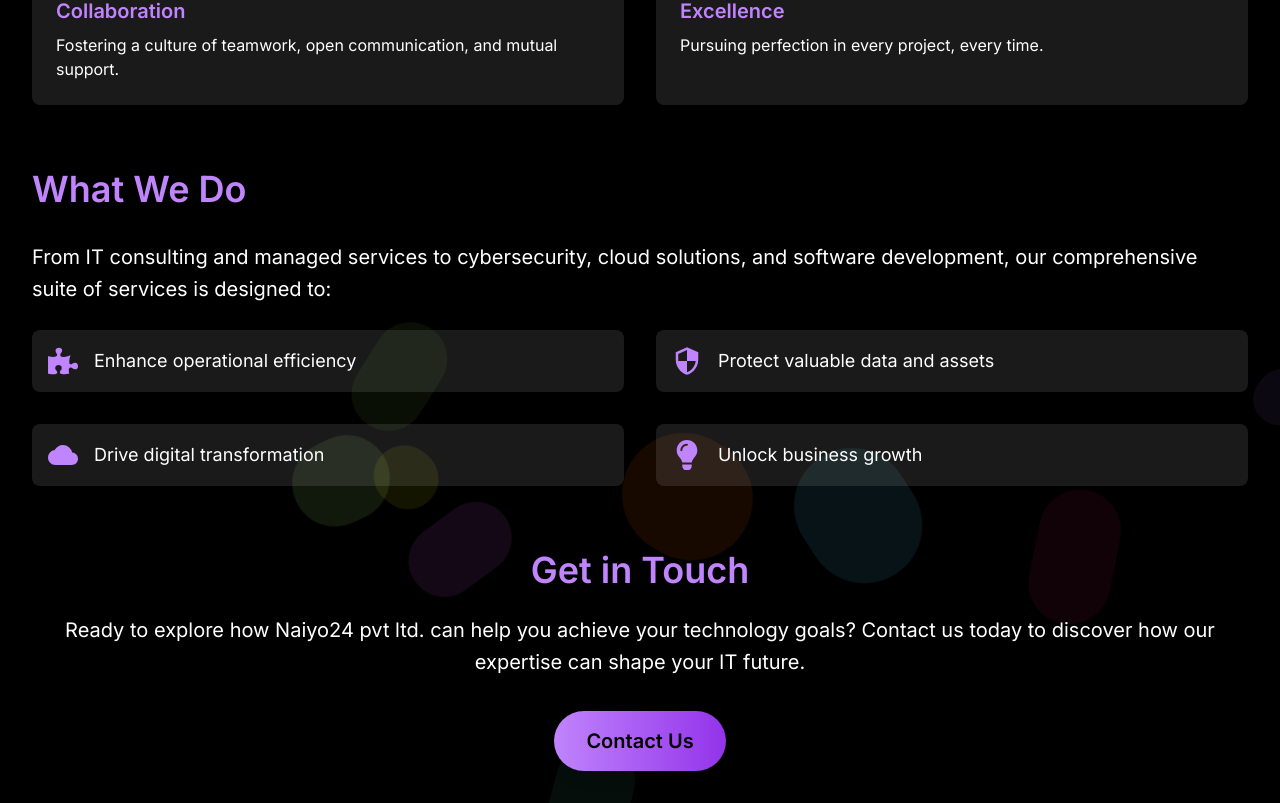
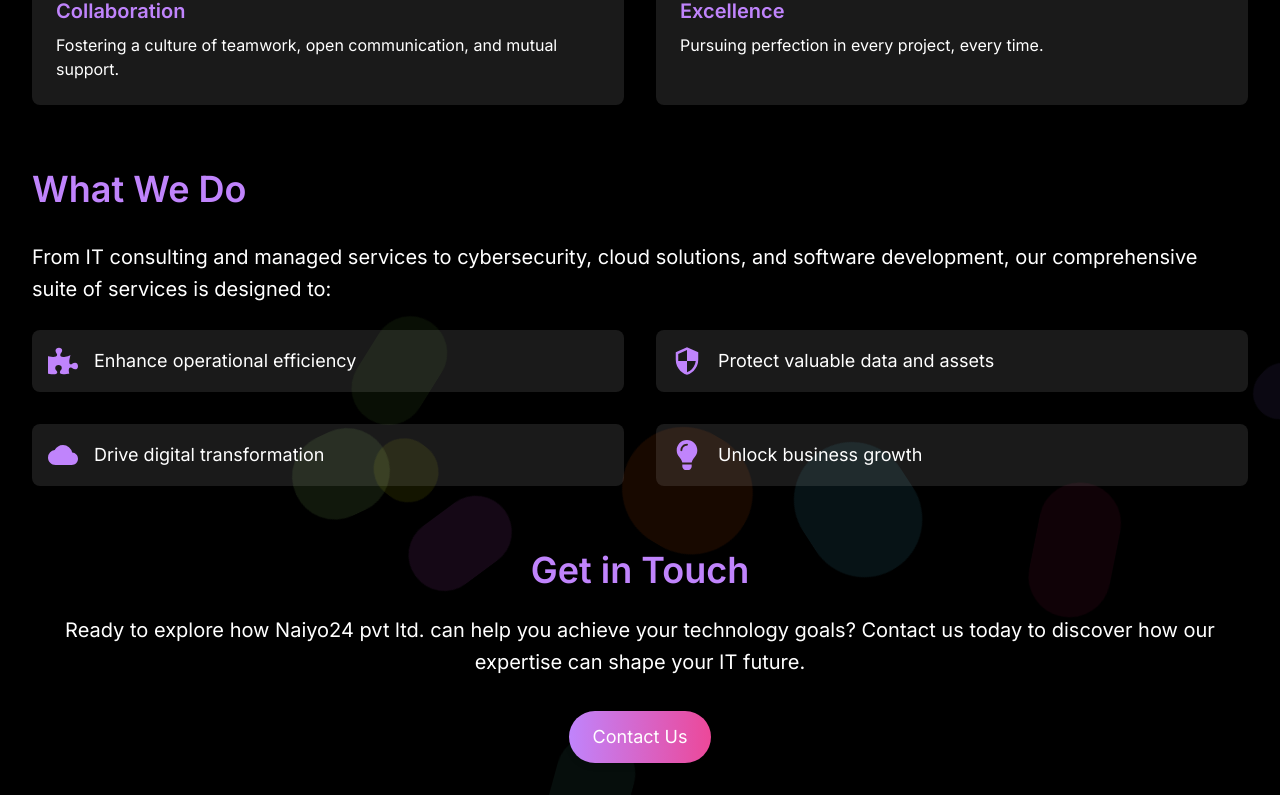
Before and after one commit to Pratap-Karmakar/somethingnew, a Next.js app: page /about in a window 1280 px wide. Shown: the part 927-1730 px from the top of the page. Built offline with nearby package versions, Linux system fonts and the light colour scheme.

Commit message:
some changes

```diff
--- a/src/app/about/page.tsx
+++ b/src/app/about/page.tsx
@@ -1,5 +1,3 @@
-"use client"
-
 import { motion, useScroll, useTransform } from "framer-motion"
 import { FaLightbulb, FaHandshake, FaPuzzlePiece, FaTrophy } from "react-icons/fa"
 import { MdSecurity, MdCloud } from "react-icons/md"
@@ -7,14 +5,15 @@
 import { useRef, FC } from "react"
 import Link from 'next/link'
 
+// Extend ValueProps to accept additional props for icons
 interface ValueProps {
-  icon: FC;
+  icon: FC<{ className?: string }>; // Add className as optional prop
   title: string;
   text: string;
 }
 
 interface ServiceProps {
-  icon: FC;
+  icon: FC<{ className?: string }>; // Add className as optional prop
   text: string;
 }
 
@@ -132,7 +131,7 @@
                 transition={{ delay: index * 0.2 }}
                 whileHover={{ scale: 1.05 }}
               >
-                <item.icon className="text-purple-400 text-4xl mb-4" />
+                <item.icon className="text-purple-400 text-4xl mb-4" /> {/* Ensure icon accepts className */}
                 <h3 className="text-xl font-semibold mb-2 text-purple-400">{item.title}</h3>
                 <p className="text-white">{item.text}</p>
               </motion.div>
@@ -169,9 +168,8 @@
           </p>
           <Link href="/contact">
             <motion.button
-              className="bg-gradient-to-r from-purple-400 to-purple-600 text-black px-8 py-4 rounded-full font-semibold text-xl shadow-lg"
-              whileHover={{ scale: 1.05, boxShadow: "0 0 15px rgba(128, 0, 128, 0.5)" }}
-              whileTap={{ scale: 0.95 }}
+              className="bg-gradient-to-r from-purple-400 to-pink-500 text-white py-3 px-6 rounded-full text-lg shadow-md hover:shadow-lg transition duration-300"
+              whileHover={{ scale: 1.05 }}
             >
               Contact Us
             </motion.button>
```
